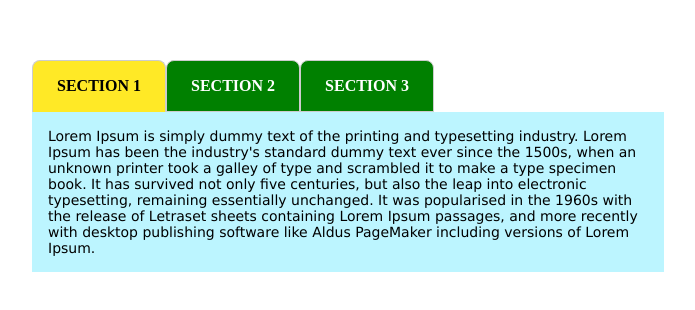
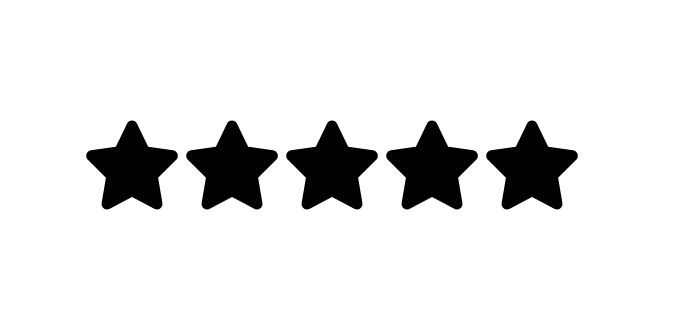
Before and after one commit to ablaevrs/library, a React (Create React App) app: page / in a window 1280 px wide. Shown: the part 242-552 px from the top of the page, without its empty margins (308-1003 px from the left). Built offline with nearby package versions, Linux system fonts and the light colour scheme.

Commit message:
add star rating component

```diff
--- a/src/App.js
+++ b/src/App.js
@@ -1,60 +1,16 @@
 import { useState } from 'react'
+import { faHeart } from '@fortawesome/free-solid-svg-icons';
 import './App.css';
-import Tabs from './components/Tabs';
+import StarRating from './components/StarRating';
 
 function App() {
-
-  const [tab, setTab] = useState('section1')
-
-  const tabs = [
-    {
-      label: 'Section 1',
-      value: 'section1'
-    },
-    {
-      label: 'Section 2',
-      value: 'section2'
-    },
-    {
-      label: 'Section 3',
-      value: 'section3'
-    },
-  ]
-
-  function renderTabContent () {
-    switch (tab) {
-      case 'section1': {
-        return <div>Lorem Ipsum is simply dummy text of the printing and typesetting industry. Lorem Ipsum has been the industry's standard dummy text ever since the 1500s, when an unknown printer took a galley of type and scrambled it to make a type specimen book. It has survived not only five centuries, but also the leap into electronic typesetting, remaining essentially unchanged. It was popularised in the 1960s with the release of Letraset sheets containing Lorem Ipsum passages, and more recently with desktop publishing software like Aldus PageMaker including versions of Lorem Ipsum.</div>
-      }
-      case 'section2': {
-        return <div>It is a long established fact that a reader will be distracted by the readable content of a page when looking at its layout. The point of using Lorem Ipsum is that it has a more-or-less normal distribution of letters, as opposed to using 'Content here, content here', making it look like readable English. Many desktop publishing packages and web page editors now use Lorem Ipsum as their default model text, and a search for 'lorem ipsum' will uncover many web sites still in their infancy. Various versions have evolved over the years, sometimes by accident, sometimes on purpose (injected humour and the like).</div>
-      }
-      case 'section3': {
-        return <div>Contrary to popular belief, Lorem Ipsum is not simply random text. It has roots in a piece of classical Latin literature from 45 BC, making it over 2000 years old. Richard McClintock, a Latin professor at Hampden-Sydney College in Virginia, looked up one of the more obscure Latin words, consectetur, from a Lorem Ipsum passage, and going through the cites of the word in classical literature, discovered the undoubtable source. Lorem Ipsum comes from sections 1.10.32 and 1.10.33 </div>
-      }
-      default: {
-        return <div>Lorem Ipsum is simply dummy text of the printing and typesetting industry. Lorem Ipsum has been the industry's standard dummy text ever since the 1500s, when an unknown printer took a galley of type and scrambled it to make a type specimen book. It has survived not only five centuries, but also the leap into electronic typesetting, remaining essentially unchanged. It was popularised in the 1960s with the release of Letraset sheets containing Lorem Ipsum passages, and more recently with desktop publishing software</div>
-      }
-    }
-  }
-
-  const tabStyle = {
-    background: 'green'
-  }
-  const activeTabStyle = {}
-  const contentStyle = {}
+  const [currentItem, setCurrentItem] = useState()
 
   return (
     <div className="App">
-      <Tabs
-        tabs={tabs}
-        renderTabContent={renderTabContent}
-        tab={tab}
-        setTab={setTab}
-        vertical={false}
-        tabStyle={tabStyle}
-        activeTabStyle={activeTabStyle}
-        contentStyle={contentStyle}
+      <StarRating
+        currentItem={currentItem}
+        setCurrentItem={setCurrentItem}
       />
     </div>
   );
--- /dev/null
+++ b/src/components/StarRating/index.jsx
@@ -0,0 +1,40 @@
+import { useState } from 'react'
+import s from './index.module.css'
+import { FontAwesomeIcon } from '@fortawesome/react-fontawesome'
+import { faStar } from '@fortawesome/free-solid-svg-icons'
+
+export default function StarRating({
+    count=5,
+    icon=faStar,
+    activeStyle={ color: 'gold' },
+    currentItem,
+    setCurrentItem
+}) {
+
+    const stars = Array(count).fill(0)
+
+
+    const [hoverItem, setHoverItem] = useState()
+
+    return (
+        <div className={s.stars}>
+            {
+                stars.map((_, index) => {
+                    const currentStyle = index <= currentItem ? activeStyle : {}
+                    const hoverStyle = index <= hoverItem ? activeStyle : {}
+                    return (
+                        <div
+                            key={index}
+                            style={{ ...currentStyle, ...hoverStyle }}
+                            onMouseMove={()=> setHoverItem(index)}
+                            onMouseOut={()=>setHoverItem()}
+                            onClick={()=>setCurrentItem(index)}
+                        >
+                            <FontAwesomeIcon icon={icon} style={{ width: 100, height: 100 }} />
+                        </div>
+                    )
+                })
+            }
+        </div>
+    )
+}
--- /dev/null
+++ b/src/components/StarRating/index.module.css
@@ -0,0 +1,4 @@
+.stars {
+    display: flex;
+    flex-direction: row;
+}
```
Also changed, not shown: src/Tabs.js (added, +63 -0 lines).
